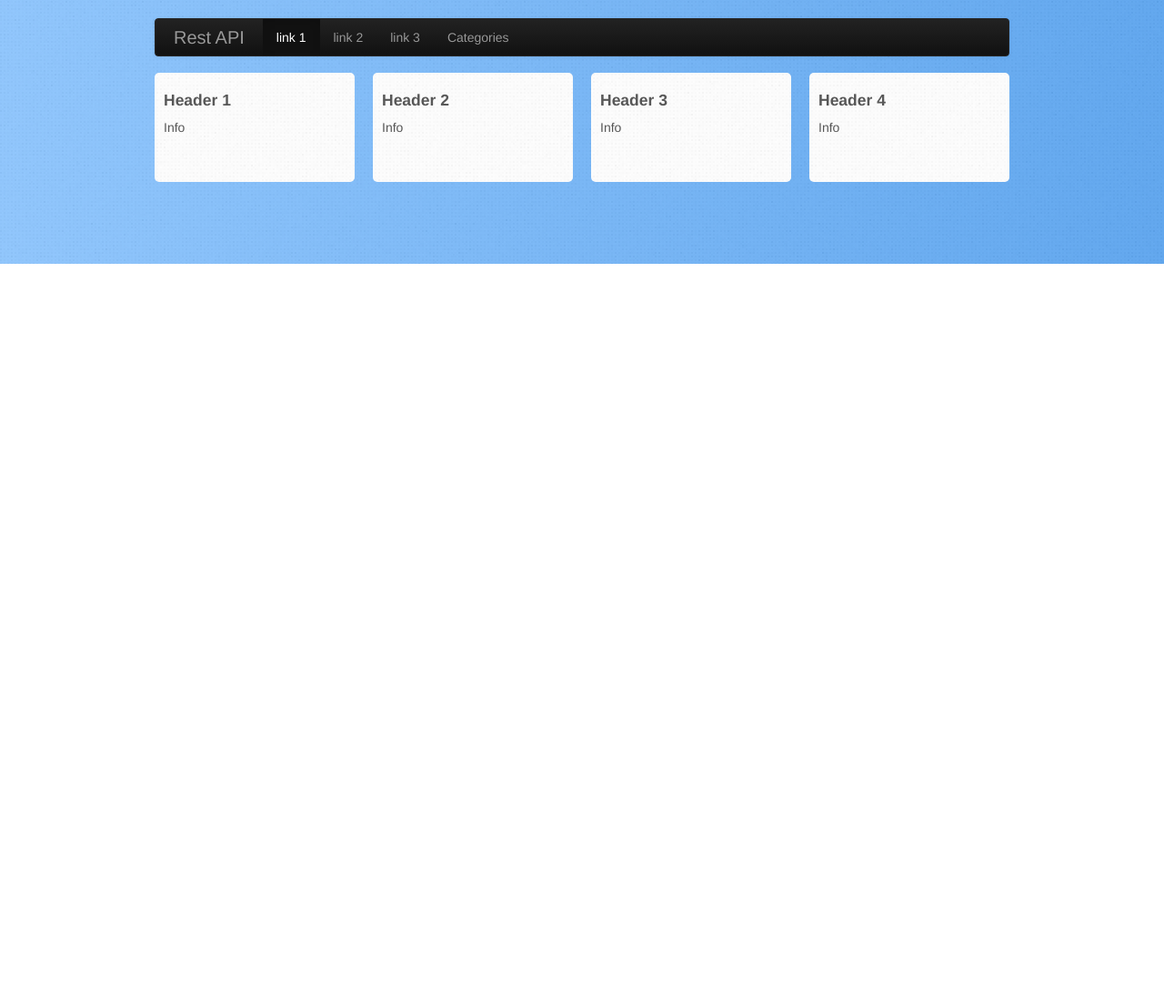
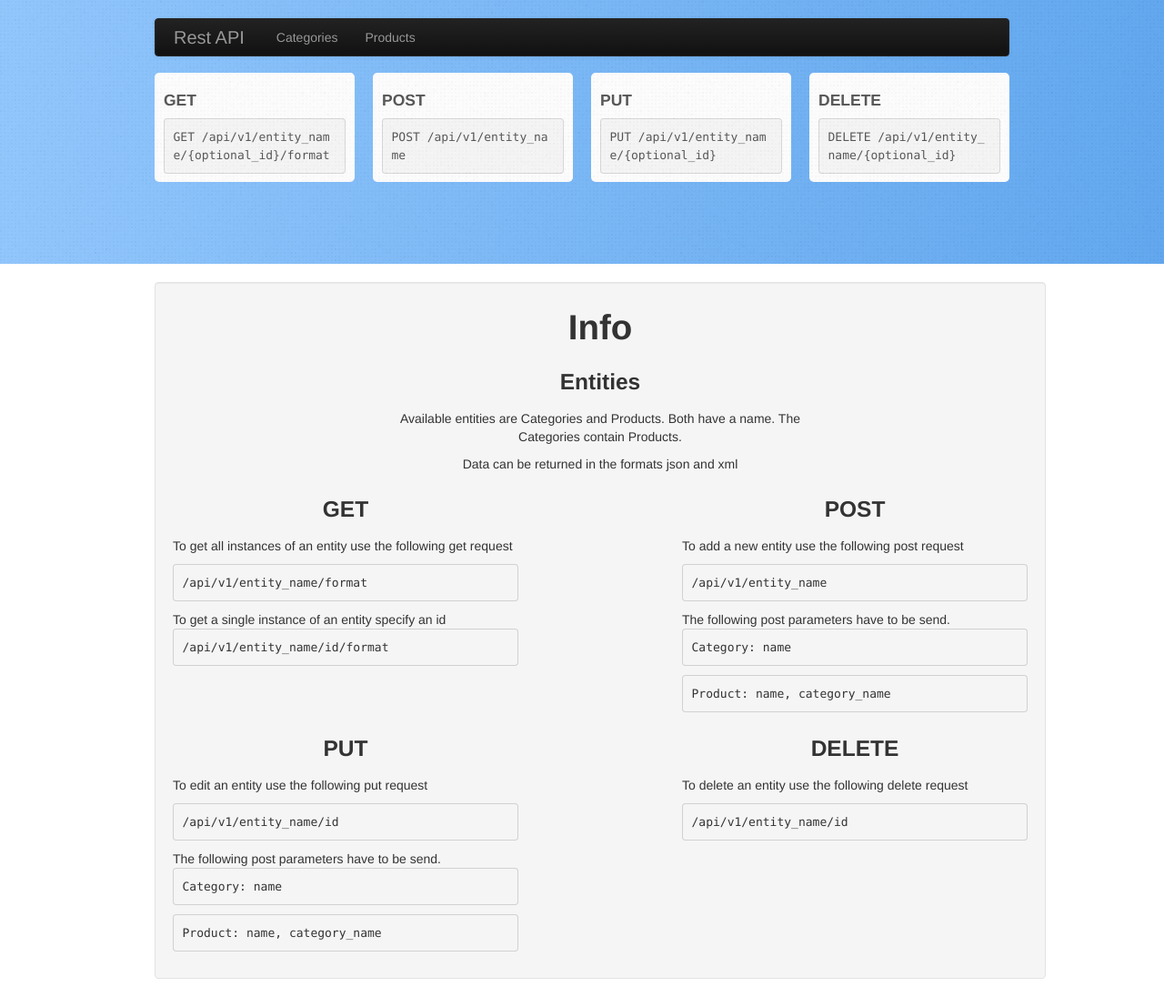
Before and after one commit to jeroenrietveld/restapi, a PHP site: page / in a window 1280 px wide. Shown: the whole page at 91% size. Before the commit the page ends 290 px from the top, so only its background shows below. Run offline with PHP 8.4, Linux system fonts and the light colour scheme; data that the repository does not hold is empty; some libraries are stand-ins or nearby versions.

Commit message:
updated information

```diff
--- a/index.html
+++ /dev/null
@@ -1,75 +0,0 @@
-<!DOCTYPE html>
-<html>
-	<head>
-		<title>Rest API</title>
-
-		<link rel="stylesheet" href="public/css/bootstrap.min.css" />
-		<link rel="stylesheet" href="public/css/main.css" />
-
-		<script src="https://ajax.googleapis.com/ajax/libs/jquery/1.7.2/jquery.min.js"></script>
-		<script src="public/js/bootstrap.min.js"></script>
-	</head>
-
-	<body>
-		<div class="navbar-wrapper">
-			<div class="container">
-				<div class="navbar navbar-inverse">
-					<div class="navbar-inner">
-						<button class="btn btn-navbar" data-target=".navbar-collapse" data-toggle="collapse" type="button">
-							<span class="icon-bar"></span>
-							<span class="icon-bar"></span>
-							<span class="icon-bar"></span>
-						</button>
-
-						<a href="#" class="brand">Rest API</a>
-						<div class="nav-collapse collapse">
-							<ul class="nav">
-								<li class="active"><a href="#">link 1</a></li>
-								<li><a href="#">link 2</a></li>
-								<li><a href="#">link 3</a></li>
-								<li class="dropdown">
-									<a href="#" class="dropdown-toggle" data-toggle="dropdown">Categories</a>
-									<ul class="dropdown-menu">
-										<li><a href="#">link 1</a></li>
-										<li><a href="#">link 2</a></li>
-										<li><a href="#">link 3</a></li>
-										<li><a href="#">link 4</a></li>
-									</ul>
-								</li>
-							</ul>
-						</div>
-					</div>
-				</div>
-			</div>
-		</div>
-
-		<header class="header">
-			<div class="container">
-				<ul class="row">
-					<li class="span3">
-						<h4>Header 1</h4>
-						<p>Info</p>
-					</li>
-					<li class="span3">
-						<h4>Header 2</h4>
-						<p>Info</p>
-					</li>
-					<li class="span3">
-						<h4>Header 3</h4>
-						<p>Info</p>
-					</li>
-					<li class="span3">
-						<h4>Header 4</h4>
-						<p>Info</p>
-					</li>
-				</ul>
-			</div>
-		</header>
-
-		<div class="container">
-			<div class="row">
-
-			</div>
-		</div>
-	</body>
-</html>
--- /dev/null
+++ b/index.php
@@ -0,0 +1,146 @@
+<!DOCTYPE html>
+<html>
+	<head>
+		<title>Rest API</title>
+
+		<link rel="stylesheet" href="public/css/bootstrap.min.css" />
+		<link rel="stylesheet" href="public/css/main.css" />
+
+		<script src="https://ajax.googleapis.com/ajax/libs/jquery/1.7.2/jquery.min.js"></script>
+		<script src="public/js/bootstrap.min.js"></script>
+	</head>
+
+	<body>
+		<div class="navbar-wrapper">
+			<div class="container">
+				<div class="navbar navbar-inverse">
+					<div class="navbar-inner">
+						<button class="btn btn-navbar" data-target=".navbar-collapse" data-toggle="collapse" type="button">
+							<span class="icon-bar"></span>
+							<span class="icon-bar"></span>
+							<span class="icon-bar"></span>
+						</button>
+
+						<a href="#" class="brand">Rest API</a>
+						<div class="nav-collapse collapse">
+							<ul class="nav">
+								<li class="dropdown">
+									<a href="#" class="dropdown-toggle" data-toggle="dropdown">Categories</a>
+									<ul class="dropdown-menu">
+										<?php
+											$response = file_get_contents("http://".$_SERVER['HTTP_HOST']."/api/v1/categories/json");
+											$response = json_decode($response);
+
+											foreach($response->categories as $category) {
+												echo '<li><a href="http://'.$_SERVER['HTTP_HOST'].'/api/v1/categories/'.$category->category->id.'/xml">'.$category->category->name.'</a></li>';
+											}
+										?>
+									</ul>
+								</li>
+								<li class="dropdown">
+									<a href="#" class="dropdown-toggle" data-toggle="dropdown">Products</a>
+									<ul class="dropdown-menu">
+										<?php
+											$response = file_get_contents("http://".$_SERVER['HTTP_HOST']."/api/v1/products/json");
+											$response = json_decode($response);
+
+											foreach($response->products as $product) {
+												echo '<li><a href="http://'.$_SERVER['HTTP_HOST'].'/api/v1/products/'.$product->product->id.'/xml">'.$product->product->name.'</a></li>';
+											}
+										?>
+									</ul>
+								</li>
+							</ul>
+						</div>
+					</div>
+				</div>
+			</div>
+		</div>
+
+		<header class="header">
+			<div class="container">
+				<ul class="row">
+					<li class="span3">
+						<h4>GET</h4>
+						<pre>GET /api/v1/entity_name/{optional_id}/format</pre>
+					</li>
+					<li class="span3">
+						<h4>POST</h4>
+						<pre>POST /api/v1/entity_name</pre>
+					</li>
+					<li class="span3">
+						<h4>PUT</h4>
+						<pre>PUT /api/v1/entity_name/{optional_id}</pre>
+					</li>
+					<li class="span3">
+						<h4>DELETE</h4>
+						<pre>DELETE /api/v1/entity_name/{optional_id}</pre>
+					</li>
+				</ul>
+			</div>
+		</header>
+
+		<div class="container">
+			<div class="row">
+				<div class="span12 well info">
+					<h1>Info</h2>
+					<div class="row">
+						<div class="span6 offset3">
+							<h3>Entities</h3>
+							<p>
+								Available entities are Categories and Products.
+								Both have a name. The Categories contain Products.
+							</P>
+							<p>
+								Data can be returned in the formats json and xml
+							</p>
+						</div>
+					</div>
+					<div class="row request-info">
+						<div class="span5">
+							<h3>GET</h3>
+							<p>
+								To get all instances of an entity use the following get request
+								<pre>/api/v1/entity_name/format</pre>
+
+								To get a single instance of an entity specify an id
+								<pre>/api/v1/entity_name/id/format</pre>
+							</p>
+						</div>
+						<div class="span5 offset2">
+							<h3>POST</h3>
+							<p>
+								To add a new entity use the following post request
+								<pre>/api/v1/entity_name</pre>
+
+								The following post parameters have to be send.
+								<pre>Category: name</pre>
+								<pre>Product: name, category_name</pre>
+							</p>
+						</div>
+					</div>
+					<div class="row request-info">
+						<div class="span5">
+							<h3>PUT</h3>
+							<p>
+								To edit an entity use the following put request
+								<pre>/api/v1/entity_name/id</pre>
+
+								The following post parameters have to be send.
+								<pre>Category: name</pre>
+								<pre>Product: name, category_name</pre>
+							</p>
+						</div>
+						<div class="span5 offset2">
+							<h3>DELETE</h3>
+							<p>
+								To delete an entity use the following delete request
+								<pre>/api/v1/entity_name/id</pre>
+							</p>
+						</div>
+					</div>
+				</div>
+			</div>
+		</div>
+	</body>
+</html>
--- a/public/css/main.css
+++ b/public/css/main.css
@@ -43,3 +43,16 @@
 	border-radius: 5px;
 	padding: 10px;
 }
+
+.info {
+	margin-top: 20px;
+	text-align: center;
+}
+
+.request-info {
+	text-align: left;
+}
+
+.request-info h3 {
+	text-align: center;
+}
```
